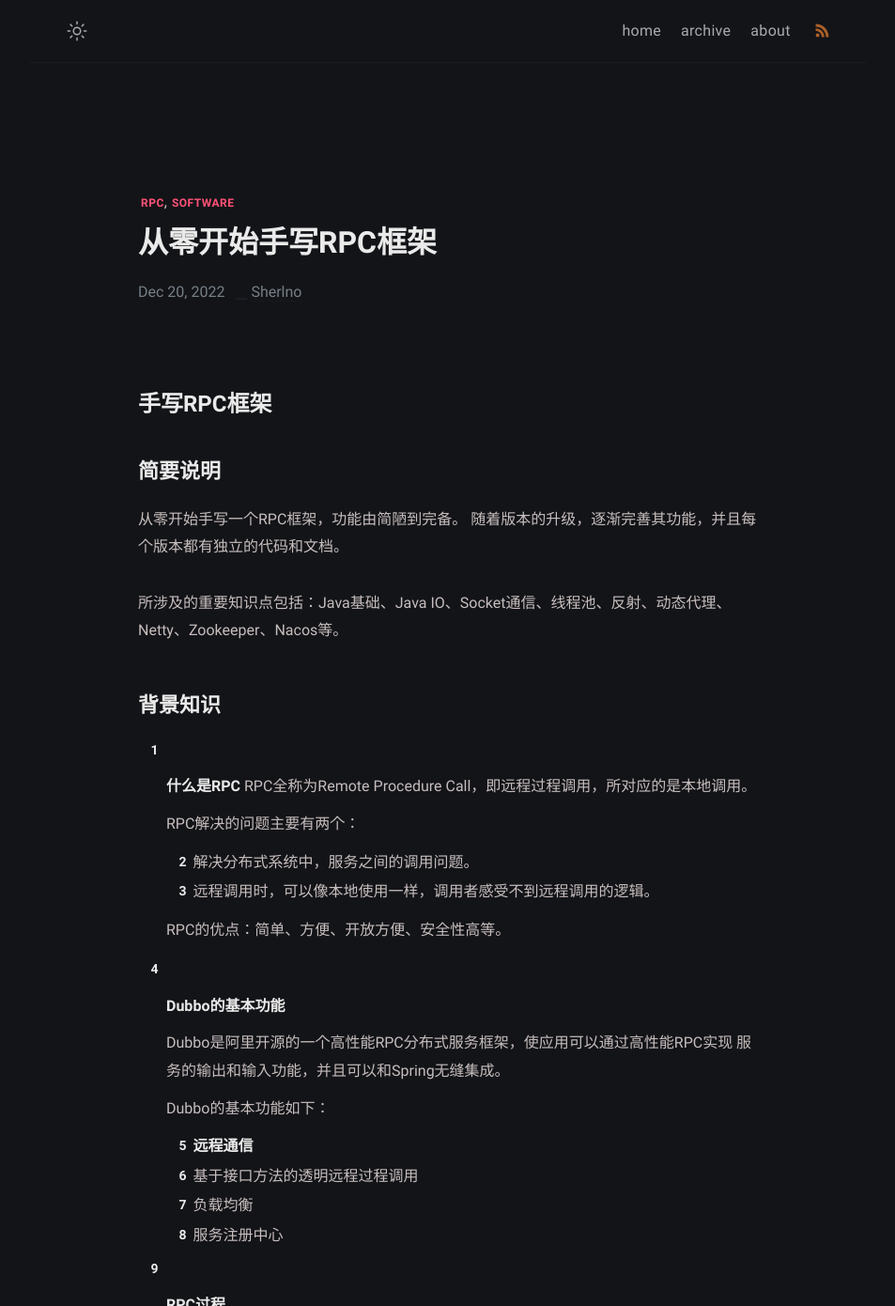
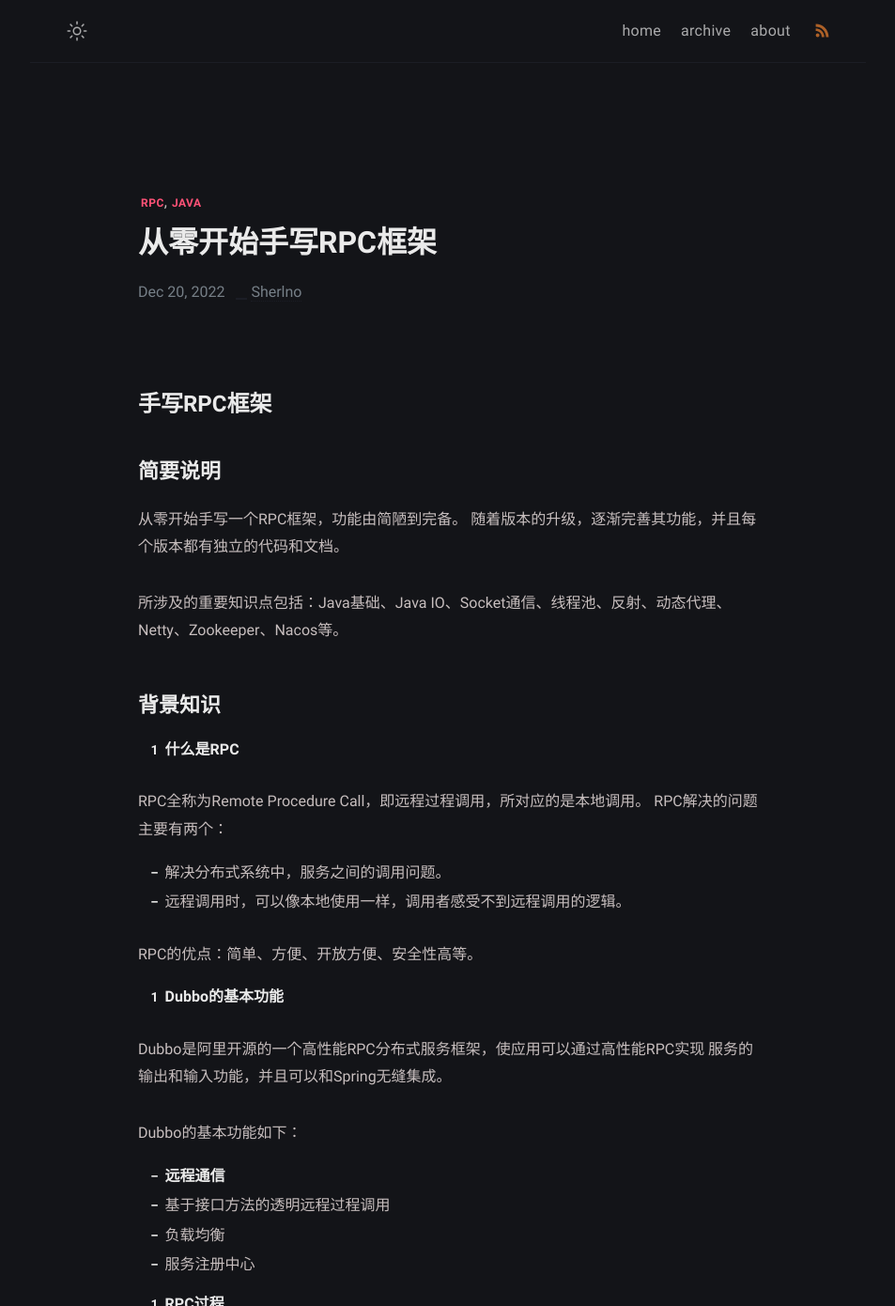
Before and after one commit to SherlnoW/SherlnoW.github.io, a Jekyll site: the page built from _posts/monster-rpc/2022-12-20-rpc.md, in a window 1280 px wide and 1400 px high, cut to the strip 0-1390 px from the top of the window. Shown: the whole strip at 94% size, without its empty margins (163-1116 px from the left). Built offline with Jekyll 4.4.1, drawn with Linux system fonts in a browser that asks for light colours; some of the changed lines change nothing that is shown.

Commit message:
rpc简要介绍

```diff
--- a/_posts/monster-rpc/2022-12-20-rpc.md
+++ b/_posts/monster-rpc/2022-12-20-rpc.md
@@ -5,8 +5,7 @@
 description: 从零开始手写RPC框架
 tag:
 - RPC
-- software
-image: /monster-rpc/RPC.png
+- Java
 ---
 
 # 手写RPC框架
@@ -19,52 +18,42 @@
 
 ## 背景知识
 1. **什么是RPC**
-   RPC全称为Remote Procedure Call，即远程过程调用，所对应的是本地调用。
 
-   RPC解决的问题主要有两个：
+RPC全称为Remote Procedure Call，即远程过程调用，所对应的是本地调用。
+RPC解决的问题主要有两个：
 
-    * 解决分布式系统中，服务之间的调用问题。
-    * 远程调用时，可以像本地使用一样，调用者感受不到远程调用的逻辑。
+* 解决分布式系统中，服务之间的调用问题。
+* 远程调用时，可以像本地使用一样，调用者感受不到远程调用的逻辑。
 
-   RPC的优点：简单、方便、开放方便、安全性高等。
+RPC的优点：简单、方便、开放方便、安全性高等。
 
 2. **Dubbo的基本功能**
 
-   Dubbo是阿里开源的一个高性能RPC分布式服务框架，使应用可以通过高性能RPC实现
-   服务的输出和输入功能，并且可以和Spring无缝集成。
+Dubbo是阿里开源的一个高性能RPC分布式服务框架，使应用可以通过高性能RPC实现
+服务的输出和输入功能，并且可以和Spring无缝集成。
 
-   Dubbo的基本功能如下：
+Dubbo的基本功能如下：
 
-    * **远程通信**
-    * 基于接口方法的透明远程过程调用
-    * 负载均衡
-    * 服务注册中心
+* **远程通信**
+* 基于接口方法的透明远程过程调用
+* 负载均衡
+* 服务注册中心
 
 3. **RPC过程**
 
 <figure>
-<img src="https://s1.ax1x.com/2023/06/18/pC1uyBF.png" alt="rpc框架">
+<img src="https://s1.ax1x.com/2023/06/18/pC1uyBF.png" alt="rpc框架" style="zoom: 67%;">
 <figcaption>Fig 1. RPC框架.</figcaption>
 </figure>
 
 ## 版本说明
 
-### Version0 —— 一个最简单的RPC调用
-
-### Version1 —— 支持多种远程方法调用和返回值类型
-
-### Version2 —— 提供多个服务接口
-
-### Version3 —— 使用Netty实现高性能网络通信
-
-### Version4 —— 实现自己的传输协议
-
-### Version5 —— 引入注册中心zookeeper
-
-### Version6 —— 实现多种负载均衡算法
-
-### Version7 —— 使用Nacos作为注册中心
-
-### ........
-
-[jekyll](https://sherlnow.github.io/welcome-to-jekyll/)
+* Version0 —— 一个最简单的RPC调用
+* Version1 —— 支持多种远程方法调用和返回值类型
+* Version2 —— 提供多个服务接口
+* Version3 —— 使用Netty实现高性能网络通信
+* Version4 —— 实现自己的传输协议
+* Version5 —— 引入注册中心zookeeper
+* Version6 —— 实现多种负载均衡算法
+* Version7 —— 使用Nacos作为注册中心
+* ........
```
